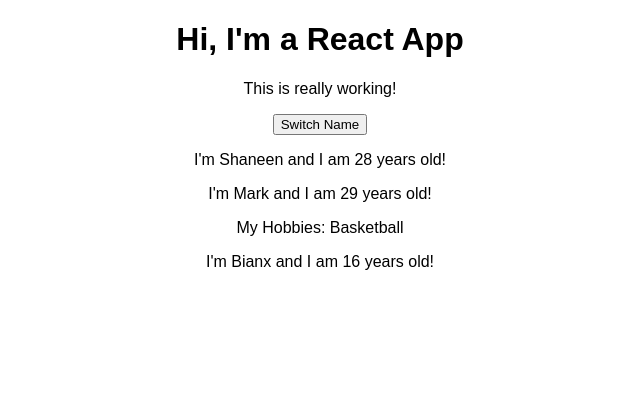
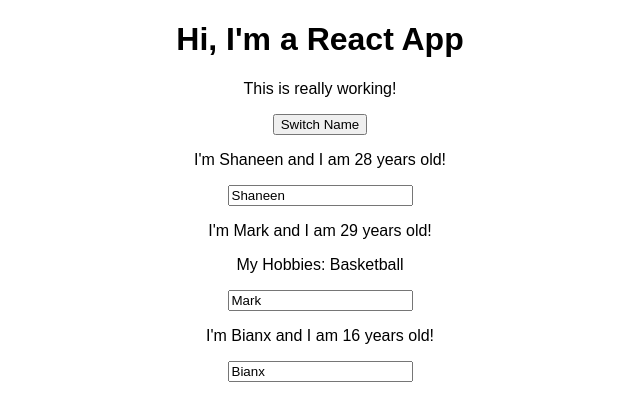
Before and after one commit to shaneenvitug/react-complete-guide, a React (Create React App) app in the folder react-complete-guide/: page / in a window 1280 px wide. Shown: the top 420 px of the page, without its empty margins (320-960 px from the left). Built offline with nearby package versions, Linux system fonts and the light colour scheme.

Commit message:
adding two way binding

```diff
--- a/react-complete-guide/src/App.js
+++ b/react-complete-guide/src/App.js
@@ -26,6 +26,16 @@
     })
   }
 
+  nameChangedHandler = (event) => {
+    this.setState({
+      persons: [
+        { name: 'Shaneen', age: 28 },
+        { name: event.target.value, age: 29 },
+        { name: 'Bianx', age: 16 }
+      ]
+    })
+  }
+
   render() {
     return (
       <div className="App">
@@ -38,7 +48,8 @@
        <Person
           name={this.state.persons[1].name}
           age={this.state.persons[1].age}
-          click={this.switchNameHandler.bind(this, 'Nin!')} >My Hobbies: Basketball</Person>
+          click={this.switchNameHandler.bind(this, 'Nin!')}
+          changed={this.nameChangedHandler} >My Hobbies: Basketball</Person>
        <Person
           name={this.state.persons[2].name}
           age={this.state.persons[2].age} />
--- a/react-complete-guide/src/Person/Person.js
+++ b/react-complete-guide/src/Person/Person.js
@@ -5,6 +5,7 @@
     <div>
       <p onClick={props.click}>I'm {props.name} and I am {props.age} years old!</p>
       <p>{props.children}</p>
+      <input type="text" onChange={props.changed} value={props.name} />
     </div>
   )
 }
```
